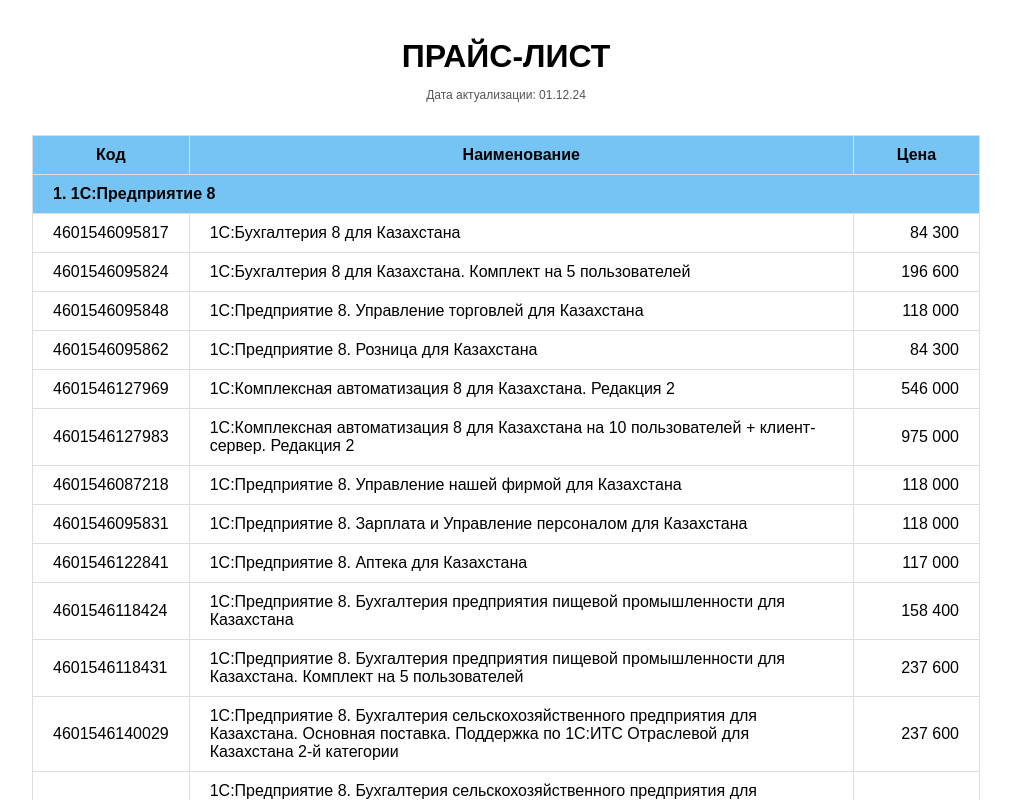
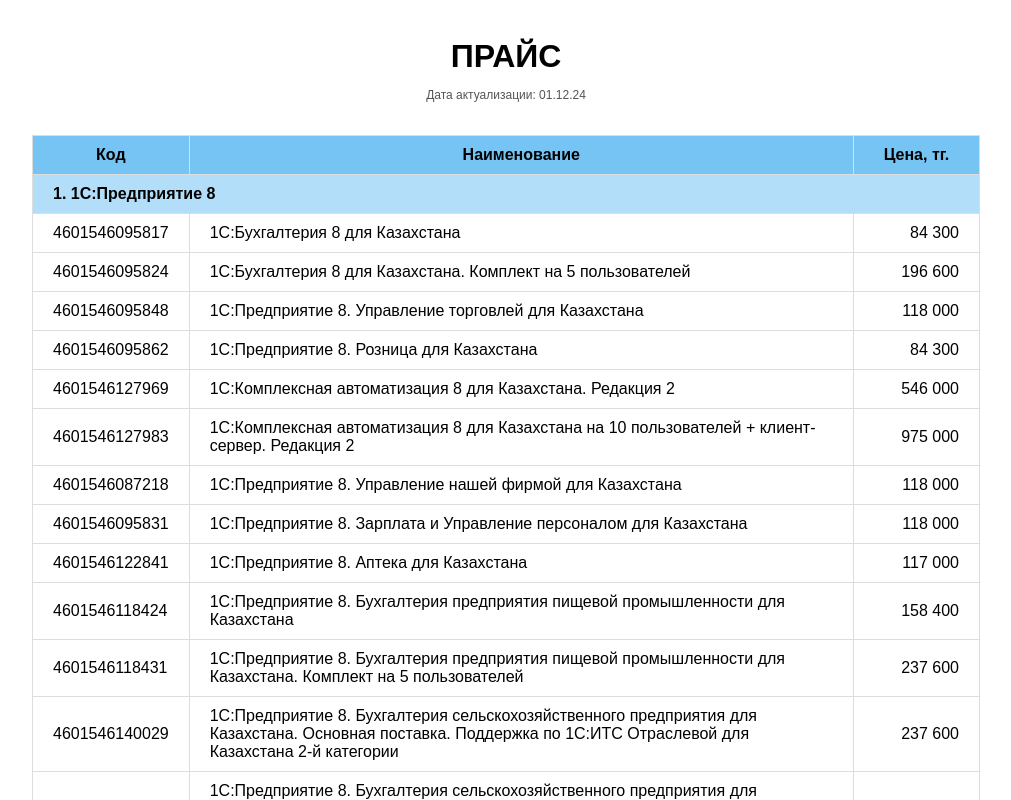
Before and after one commit to gemsk2018/gemskprice, a plain HTML site: page index.html in a window 1280 px wide. Shown: the top 800 px of the page, without its empty margins (134-1145 px from the left). Drawn offline with Linux system fonts and the light colour scheme.

Commit message:
Update index.html

```diff
--- a/index.html
+++ b/index.html
@@ -40,7 +40,7 @@
       }
 
       .full-width {
-        background-color: #76c4f4;
+        background-color: #76c4f48d;
         font-weight: bold;
         text-align: left;
       }
@@ -100,7 +100,7 @@
 
   <body>
     <!-- Заголовок -->
-    <h1>ПРАЙС-ЛИСТ</h1>
+    <h1>ПРАЙС</h1>
     <p class="update-date-before-table-text">Дата актуализации: 01.12.24</p>
     <!-- Таблица -->
     <table>
@@ -108,7 +108,7 @@
       <tr>
         <th>Код</th>
         <th>Наименование</th>
-        <th>Цена</th>
+        <th>Цена, тг.</th>
       </tr>
       <!-- Объединённая строка -->
       <tr>
@@ -730,7 +730,7 @@
     </table>
 
     <p class="after-table-text">
-      <span>*Действует система скидок на курсы нашего ЦСО</span>
+      <span>*Действует система скидок на курсы в нашем ЦСО</span>
     </p>
 
     <p class="after-table-text">
```
